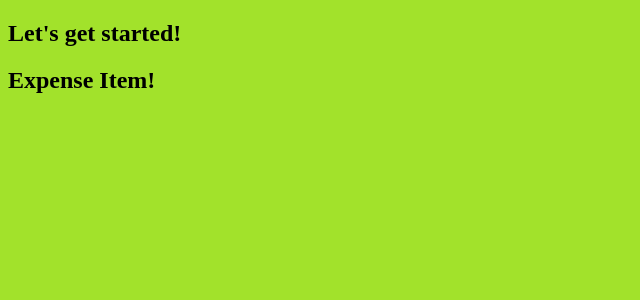
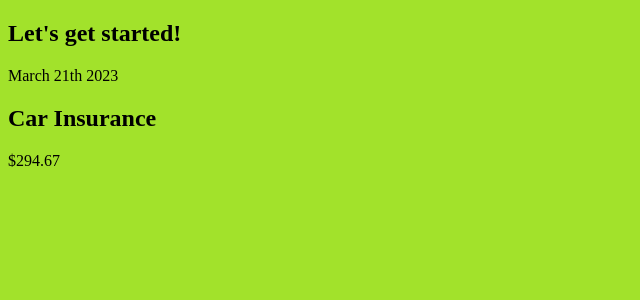
Before and after one commit to jn-97/React, a JavaScript app in the folder react-complete-guide/: page / in a window 1280 px wide. Shown: the top 300 px of the page, without its empty margins (0-640 px from the left). Built offline with nearby package versions, Linux system fonts and the light colour scheme.

Commit message:
더 복잡한 JSX 코드 작성

```diff
--- a/react-complete-guide/src/components/ExpenseItem.js
+++ b/react-complete-guide/src/components/ExpenseItem.js
@@ -3,7 +3,15 @@
 단어와 단어를 연결하는 단어 역시 대문자로 작성
 */
 function ExpenseItem() {
-    return <h2>Expense Item!</h2>
+  return (
+    <div>
+      <div>March 21th 2023</div>
+      <div>
+        <h2>Car Insurance</h2>
+        <div>$294.67</div>
+      </div>
+    </div>
+  );
 }
 
 // ExpenseItem 컴포넌트를 사용하기 위해 이 함수를 이 파일의 기본함수로 내보낸다.
```
Also changed, not shown: react-complete-guide/src/App.js (indentation only).
